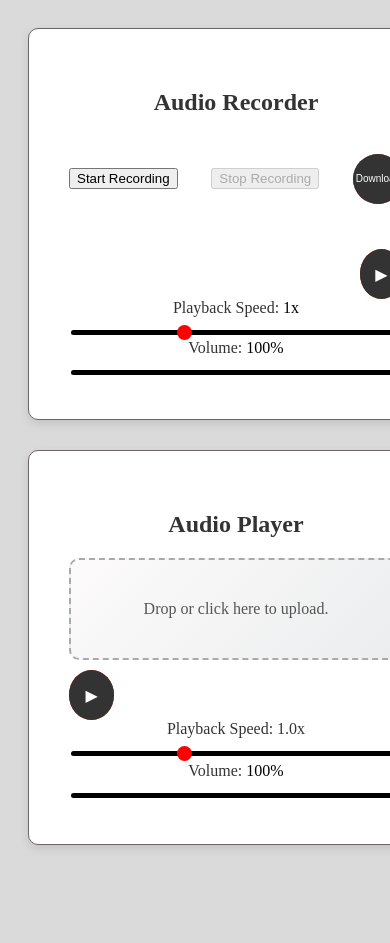
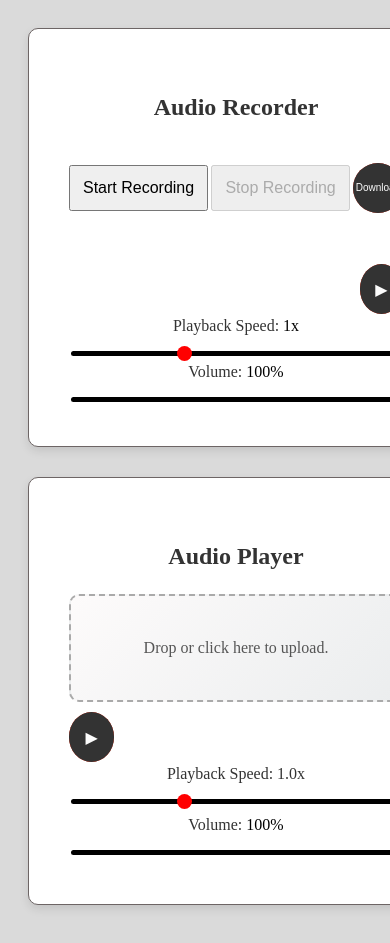
Before and after one commit to lpokt/ISQT, a plain HTML site: page index.html in a window 390 px wide. Shown: the top 943 px of the page. Before the commit the page ends 883 px from the top, so only its background shows below. Drawn offline with Linux system fonts and the light colour scheme.

Commit message:
0.0.0.4
1- Mobile-friendly
2- Solve the iphone issue

```diff
--- a/index.html
+++ b/index.html
@@ -42,7 +42,7 @@
     <div class="window" id="audioPlayerWindow">
         <h2>Audio Player</h2>
         <div id="dropZone">Drop or click here to upload.</div>
-        <input type="file" id="audioFileInput" accept="audio/*" style="display: none;">
+        <input type="file" id="audioFileInput" style="display: none;">
         <audio id="audioElement" style="display: none;"></audio> <!-- Hidden audio element -->
 
 
--- a/script.js
+++ b/script.js
@@ -326,7 +326,7 @@ if (navigator.mediaDevices && navigator.mediaDevices.getUserMedia) {
         navigator.mediaDevices.getUserMedia({ audio: true })
             .then(stream => {
                 // Explicitly set MIME type for MediaRecorder
-                let options = { mimeType: 'audio/webm;codecs=opus' };
+                let options = { mimeType: 'audio/mp3;codecs=opus' };
                 if (!MediaRecorder.isTypeSupported(options.mimeType)) {
                     console.warn(`${options.mimeType} is not supported, trying 'audio/ogg; codecs=opus'.`);
                     options = { mimeType: 'audio/ogg; codecs=opus' };
@@ -365,7 +365,7 @@ if (navigator.mediaDevices && navigator.mediaDevices.getUserMedia) {
                 mediaRecorder.onstop = () => {
                     console.log("Recording stopped, processing data.");
                     console.log("Audio chunks collected:", audioChunks.length);
-                    const audioBlob = new Blob(audioChunks, { type: mediaRecorder.mimeType || 'audio/webm' });
+                    const audioBlob = new Blob(audioChunks, { type: mediaRecorder.mimeType || 'audio/mp3' });
                     const audioUrl = URL.createObjectURL(audioBlob);
                     recordedAudio.src = audioUrl;
 
--- a/style.css
+++ b/style.css
@@ -1,7 +1,9 @@
 /* Body and layout */
 body {
     font-family: courier 12;
+    font-size: 1rem; /* Use rem units for fonts */
     display: flex;
+    line-height: 1.5;
     flex-direction: column;
     align-items: center;
     padding: 20px;
@@ -29,14 +31,66 @@ body {
     box-shadow: 0px 4px 10px rgba(0, 0, 0, 0.1);
     border-radius: 10px;
 }
+/* Responsive settings for mobile */
 @media (max-width: 768px) {
+    /* Stack windows vertically on smaller screens */
     #container {
-        flex-direction: column;     /* Stack the windows vertically on smaller screens */
+        flex-direction: column; /* Stacks the windows vertically */
+        align-items: center;  /* Center the windows on mobile */
+    }
+
+    .window {
+        width: 100%;  /* Make each window take full width on mobile */
+        margin-bottom: 15px;  /* Add spacing between stacked windows */
+    }
+
+    /* Adjust buttons for touch accessibility */
+    #playButton, #recordPlayButton {
+        width: 50px;  /* Make buttons larger for easier tapping */
+        height: 50px;
+        font-size: 16px;  /* Slightly larger font */
+    }
+
+    /* Adjust range sliders for smaller screens */
+    input[type="range"] {
+        width: 100%;  /* Make sure sliders take full width */
+        height: 8px;
+    }
+
+    /* Adjust drag-and-drop zone for mobile */
+    #dropZone {
+        padding: 20px;  /* Adjust padding for better mobile fit */
+        font-size: 1rem;  /* Make text larger for readability */
+    }
+}
+
+@media (max-width: 480px) {
+    /* Further adjustments for very small screens */
+    #container {
+        flex-direction: column;
+        align-items: center;
         width: 100%;
     }
 
     .window {
-        width: 100%;               /* Each window will take full width on smaller screens */
+        width: 100%; /* Ensure windows take full width on small devices */
+        margin-bottom: 20px;
+    }
+
+    canvas {
+        height: 40px;  /* Reduce height for waveforms on very small screens */
+    }
+
+    /* Touch-friendly buttons for small devices */
+    button {
+        padding: 12px;  /* Larger touch areas for buttons */
+        font-size: 1rem;  /* Make text more readable */
+    }
+
+    /* Resize drag-and-drop zone for small screens */
+    #dropZone {
+        padding: 20px;
+        font-size: 1rem; /* Larger font for mobile readability */
     }
 }
 
```
